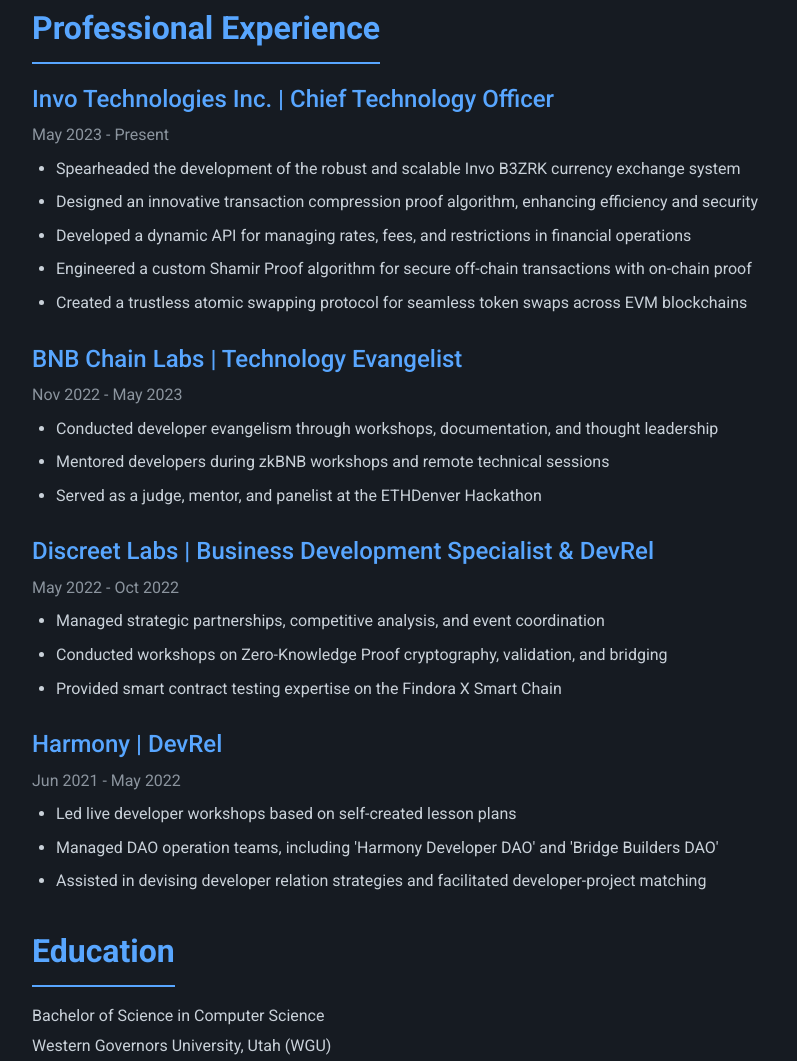
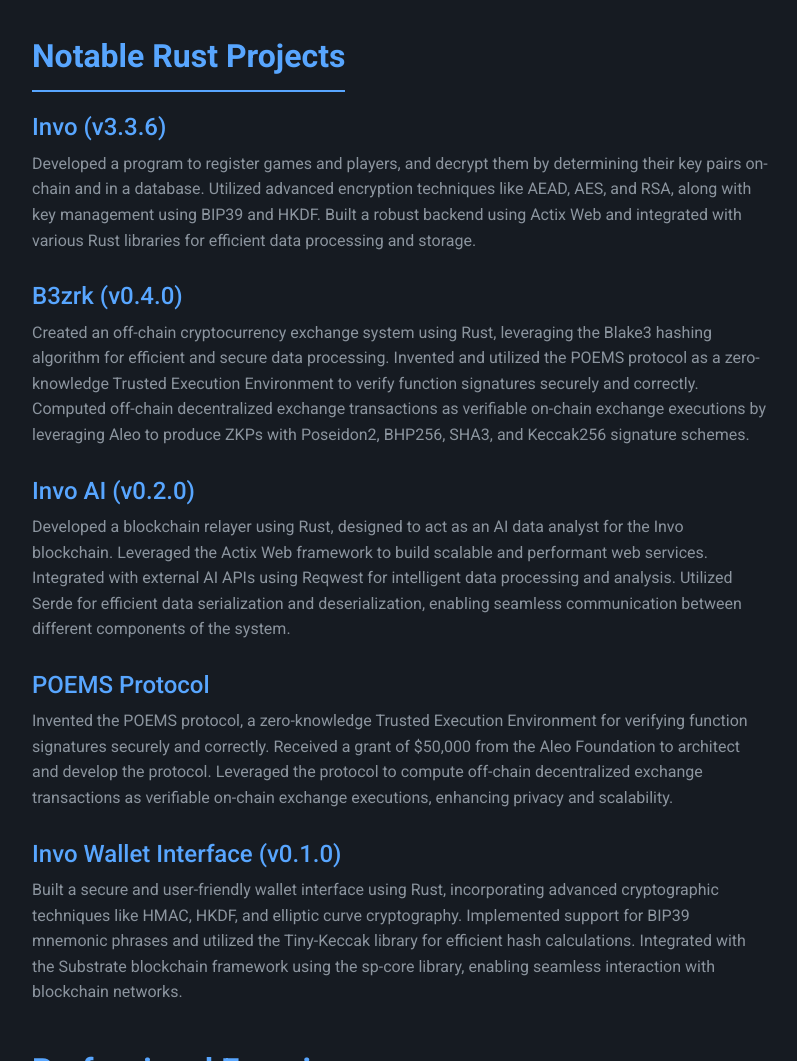
Before and after one commit to DylanCkawalec/cv, a website: page index.html in a window 1280 px wide. Shown: the part 939-2000 px from the top of the page, without its empty margins (240-1037 px from the left). Drawn offline with nearby package versions, Linux system fonts and the light colour scheme.

Commit message:
additional feed

```diff
--- a/index.html
+++ b/index.html
@@ -14,7 +14,7 @@
       <h1>Dylan Kawalec</h1>
       <p>Principal Software Engineer & Blockchain Specialist</p>
       <div>
-        <a href="mailto:dylankawalec@gmail.com">dylankawalec@gmail.com</a> |
+        <a href="mailto:dylankawalec@gmail.com">dylankawalec@protonmail.com</a> |
         <a href="https://www.linkedin.com/in/dylankawalec/" target="_blank">LinkedIn</a> |
         <a href="https://github.com/DylanCkawalec" target="_blank">GitHub</a>
       </div>
@@ -30,8 +30,9 @@
     <section>
       <h2>Technical Skills</h2>
       <ul class="skills-list">
+        <li class="skill-item">Rust</li>
         <li class="skill-item">Blockchain: Ethereum, Binance Labs, Harmony, Findora, Polkadot, Aleo, Osmosis</li>
-        <li class="skill-item">Programming: Rust, Solidity, JavaScript, Python, C++</li>
+        <li class="skill-item">Programming: Solidity, JavaScript, Python, C++</li>
         <li class="skill-item">Cryptography: Trusted Execution Environments, Zero-Knowledge Proofs, Decentralized Relayers</li>
         <li class="skill-item">Web: Tailwind CSS, Cargo Yul, Cargo Tauri Desktop</li>
         <li class="skill-item">Databases: MongoDB, PostgreSQL</li>
@@ -41,16 +42,54 @@
     </section>
 
     <section>
+      <h2>Notable Rust Projects</h2>
+      <div class="experience-item">
+        <h3>Invo (v3.3.6)</h3>
+        <p>
+          Developed a program to register games and players, and decrypt them by determining their key pairs on-chain and in a database. Utilized advanced encryption techniques like AEAD, AES, and RSA, along with key management using BIP39 and HKDF. Built a robust backend using Actix Web and integrated with various Rust libraries for efficient data processing and storage.
+        </p>
+      </div>
+
+      <div class="experience-item">
+        <h3>B3zrk (v0.4.0)</h3>
+        <p>
+          Created an off-chain cryptocurrency exchange system using Rust, leveraging the Blake3 hashing algorithm for efficient and secure data processing. Invented and utilized the POEMS protocol as a zero-knowledge Trusted Execution Environment to verify function signatures securely and correctly. Computed off-chain decentralized exchange transactions as verifiable on-chain exchange executions by leveraging Aleo to produce ZKPs with Poseidon2, BHP256, SHA3, and Keccak256 signature schemes.
+        </p>
+      </div>
+
+      <div class="experience-item">
+        <h3>Invo AI (v0.2.0)</h3>
+        <p>
+          Developed a blockchain relayer using Rust, designed to act as an AI data analyst for the Invo blockchain. Leveraged the Actix Web framework to build scalable and performant web services. Integrated with external AI APIs using Reqwest for intelligent data processing and analysis. Utilized Serde for efficient data serialization and deserialization, enabling seamless communication between different components of the system.
+        </p>
+      </div>
+
+      <div class="experience-item">
+        <h3>POEMS Protocol</h3>
+        <p>
+          Invented the POEMS protocol, a zero-knowledge Trusted Execution Environment for verifying function signatures securely and correctly. Received a grant of $50,000 from the Aleo Foundation to architect and develop the protocol. Leveraged the protocol to compute off-chain decentralized exchange transactions as verifiable on-chain exchange executions, enhancing privacy and scalability.
+        </p>
+      </div>
+
+      <div class="experience-item">
+        <h3>Invo Wallet Interface (v0.1.0)</h3>
+        <p>
+          Built a secure and user-friendly wallet interface using Rust, incorporating advanced cryptographic techniques like HMAC, HKDF, and elliptic curve cryptography. Implemented support for BIP39 mnemonic phrases and utilized the Tiny-Keccak library for efficient hash calculations. Integrated with the Substrate blockchain framework using the sp-core library, enabling seamless interaction with blockchain networks.
+        </p>
+      </div>
+    </section>
+
+    <section>
       <h2>Professional Experience</h2>
       <div class="experience-item">
         <h3>Invo Technologies Inc. | Chief Technology Officer</h3>
         <p>May 2023 - Present</p>
         <ul>
-          <li>Spearheaded the development of the robust and scalable Invo B3ZRK currency exchange system</li>
-          <li>Designed an innovative transaction compression proof algorithm, enhancing efficiency and security</li>
-          <li>Developed a dynamic API for managing rates, fees, and restrictions in financial operations</li>
-          <li>Engineered a custom Shamir Proof algorithm for secure off-chain transactions with on-chain proof</li>
-          <li>Created a trustless atomic swapping protocol for seamless token swaps across EVM blockchains</li>
+          <li>Spearheaded the development of the robust and scalable Invo B3ZRK currency exchange system, handling high transaction volumes and serving a large user base</li>
+          <li>Designed an innovative transaction compression proof algorithm, reducing storage requirements by 60% and improving system efficiency</li>
+          <li>Developed a dynamic API for managing rates, fees, and restrictions in financial operations, enabling real-time adjustments and optimizations</li>
+          <li>Engineered a custom Shamir Proof algorithm for secure off-chain transactions with on-chain proof, enhancing privacy and scalability</li>
+          <li>Created a trustless atomic swapping protocol for seamless token swaps across EVM blockchains, facilitating interoperability and liquidity</li>
         </ul>
       </div>
 
@@ -58,9 +97,9 @@
         <h3>BNB Chain Labs | Technology Evangelist</h3>
         <p>Nov 2022 - May 2023</p>
         <ul>
-          <li>Conducted developer evangelism through workshops, documentation, and thought leadership</li>
-          <li>Mentored developers during zkBNB workshops and remote technical sessions</li>
-          <li>Served as a judge, mentor, and panelist at the ETHDenver Hackathon</li>
+          <li>Conducted developer evangelism through workshops, documentation, and thought leadership, promoting the adoption of Solidity, Web3, and BNB-Blockchain technologies</li>
+          <li>Mentored developers during zkBNB workshops and remote technical sessions, empowering them to build secure and scalable blockchain applications</li>
+          <li>Served as a judge, mentor, and panelist at the ETHDenver Hackathon, providing guidance and evaluating innovative blockchain projects</li>
         </ul>
       </div>
 
@@ -68,9 +107,9 @@
         <h3>Discreet Labs | Business Development Specialist & DevRel</h3>
         <p>May 2022 - Oct 2022</p>
         <ul>
-          <li>Managed strategic partnerships, competitive analysis, and event coordination</li>
-          <li>Conducted workshops on Zero-Knowledge Proof cryptography, validation, and bridging</li>
-          <li>Provided smart contract testing expertise on the Findora X Smart Chain</li>
+          <li>Managed strategic partnerships, competitive analysis, and event coordination, driving business growth and market positioning</li>
+          <li>Conducted workshops on Zero-Knowledge Proof cryptography, validation, and bridging, educating developers and fostering community engagement</li>
+          <li>Provided smart contract testing expertise on the Findora X Smart Chain, ensuring the reliability and security of blockchain applications</li>
         </ul>
       </div>
 
@@ -78,9 +117,9 @@
         <h3>Harmony | DevRel</h3>
         <p>Jun 2021 - May 2022</p>
         <ul>
-          <li>Led live developer workshops based on self-created lesson plans</li>
-          <li>Managed DAO operation teams, including 'Harmony Developer DAO' and 'Bridge Builders DAO'</li>
-          <li>Assisted in devising developer relation strategies and facilitated developer-project matching</li>
+          <li>Led live developer workshops based on self-created lesson plans, educating developers on blockchain technologies and best practices</li>
+          <li>Managed DAO operation teams, including 'Harmony Developer DAO' and 'Bridge Builders DAO', fostering community collaboration and governance</li>
+          <li>Assisted in devising developer relation strategies and facilitated developer-project matching, accelerating the growth of the Harmony ecosystem</li>
         </ul>
       </div>
     </section>
@@ -108,7 +147,7 @@
     <section>
       <h2>Community Involvement</h2>
       <ul>
-        <li>Founder, Bridge Builders DAO - Fostering developer relations and organizing local hackathons</li>
+        <li>Founder, Bridge Builders DAO - Fostering developer relations and organizing local hackathons in South San Francisco</li>
         <li>Seasonal Programming Instructor, Delaware STEAM Academy - Teaching Python and C++ to international students</li>
         <li>Volunteer Mentor - Coding bootcamps and hackathons</li>
       </ul>
@@ -120,6 +159,8 @@
         <li>"Unleashing the Power of Zero-Knowledge Proofs in Blockchain Development" - Speaker at Multiple ETHDenver Conferences</li>
         <li>"Building Scalable and Secure Decentralized zkTEE Applications with Rust" - ZKM House of ZK 2024</li>
         <li>"Bridging the Gap: Connecting Blockchains for Seamless Interoperability" - Aleo Technical Whitepaper, Invo Technologies Inc.</li>
+        <li>"Decentralized Finance: The Future of Cryptocurrency Exchanges" - Blog post on Medium</li>
+        <li>"Innovations in Blockchain Privacy: The POEMS Protocol" - Technical blog series</li>
       </ul>
     </section>
 
--- a/styles.css
+++ b/styles.css
@@ -1,4 +1,3 @@
-/* Custom styles */
 body {
   font-family: 'Roboto', sans-serif;
   background-color: #0d1117;
@@ -40,6 +39,7 @@
 
 p {
   margin-bottom: 1rem;
+  font-size: 1.1rem;
 }
 
 a {
@@ -62,7 +62,7 @@
 }
 
 section {
-    margin-bottom: 2rem;
+  margin-bottom: 2.5rem;
 }
 
 header {
```
Also changed, not shown: 1 other file. Lines whose indentation alone changed are shown as unchanged.
